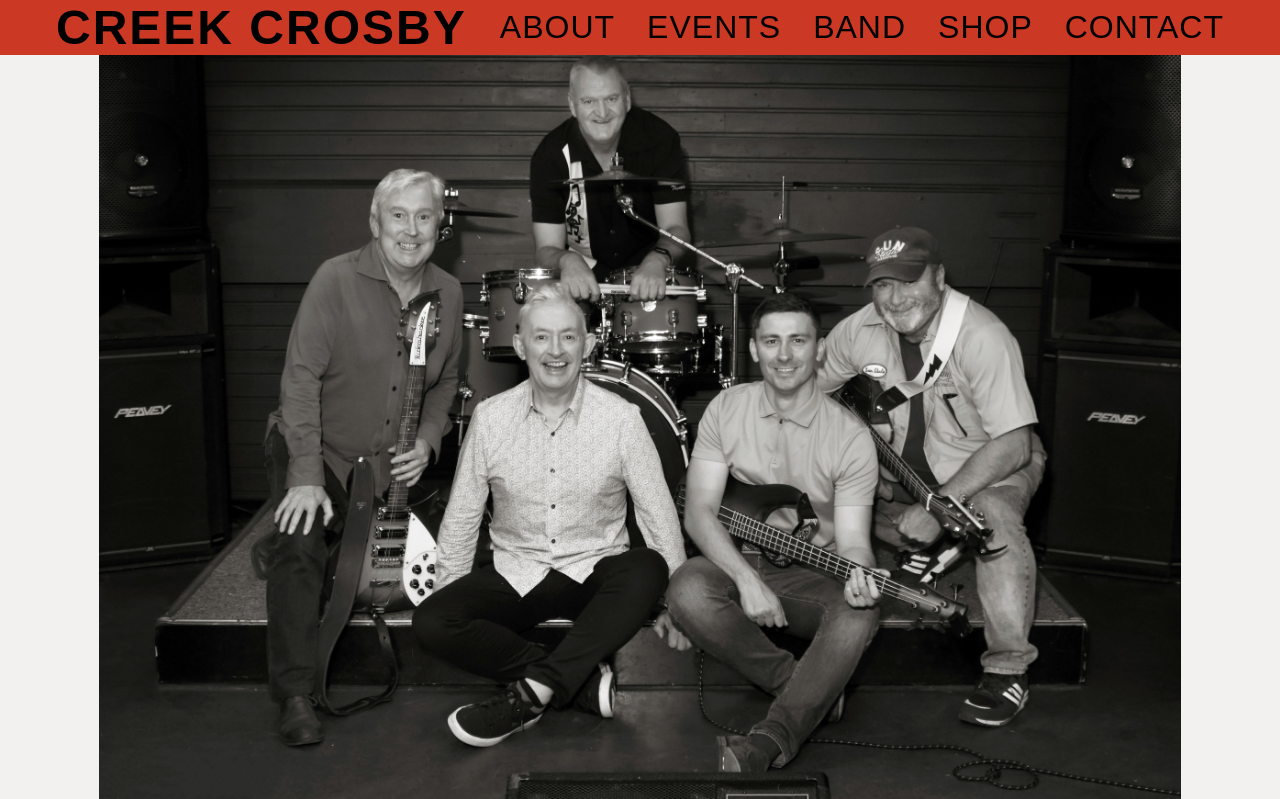
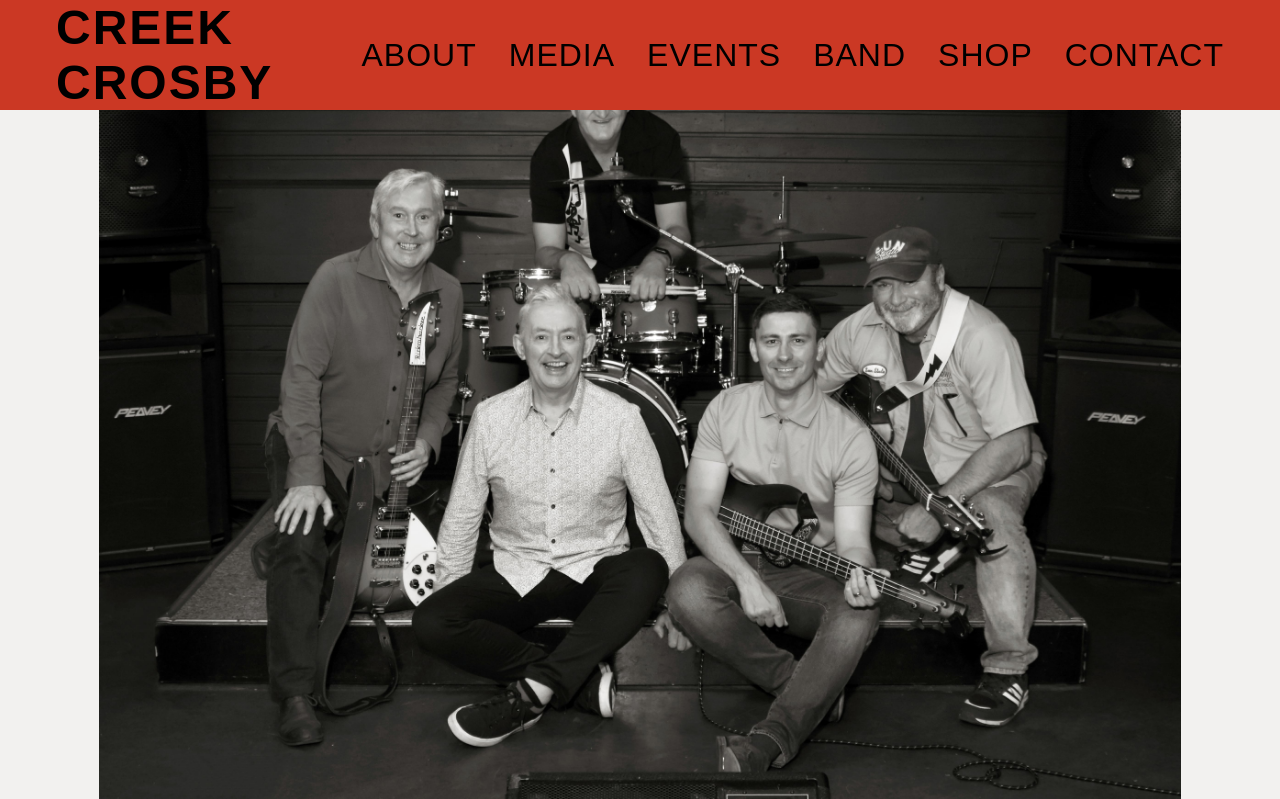
Before and after one commit to lukasz-pudlo/creekcrosby, a Django app: page / in a window 1280 px wide. Shown: the top 799 px of the page. Run offline with Django 5.2, Linux system fonts and the light colour scheme; data that the repository does not hold is empty.

Commit message:
Add media to navigation

```diff
--- a/templates/base.html
+++ b/templates/base.html
@@ -56,6 +56,7 @@
             <nav class="nav" id="nav">
                 <ul class="nav-list">
                     <li><a href="#about" onclick="closeMobileMenu()">About</a></li>
+                    <li><a href="#media" onclick="closeMobileMenu()">Media</a></li>
                     <li><a href="#events" onclick="closeMobileMenu()">Events</a></li>
                     <li><a href="#band" onclick="closeMobileMenu()">Band</a></li>
                     <li><a href="#merchandise" onclick="closeMobileMenu()">Shop</a></li>
@@ -94,6 +95,7 @@
                     <h4>Quick Links</h4>
                     <ul>
                         <li><a href="#about">About Us</a></li>
+                        <li><a href="#media">Media</a></li>
                         <li><a href="#events">Events</a></li>
                         <li><a href="#band">Band Members</a></li>
                         <li><a href="#contact">Contact</a></li>
```
